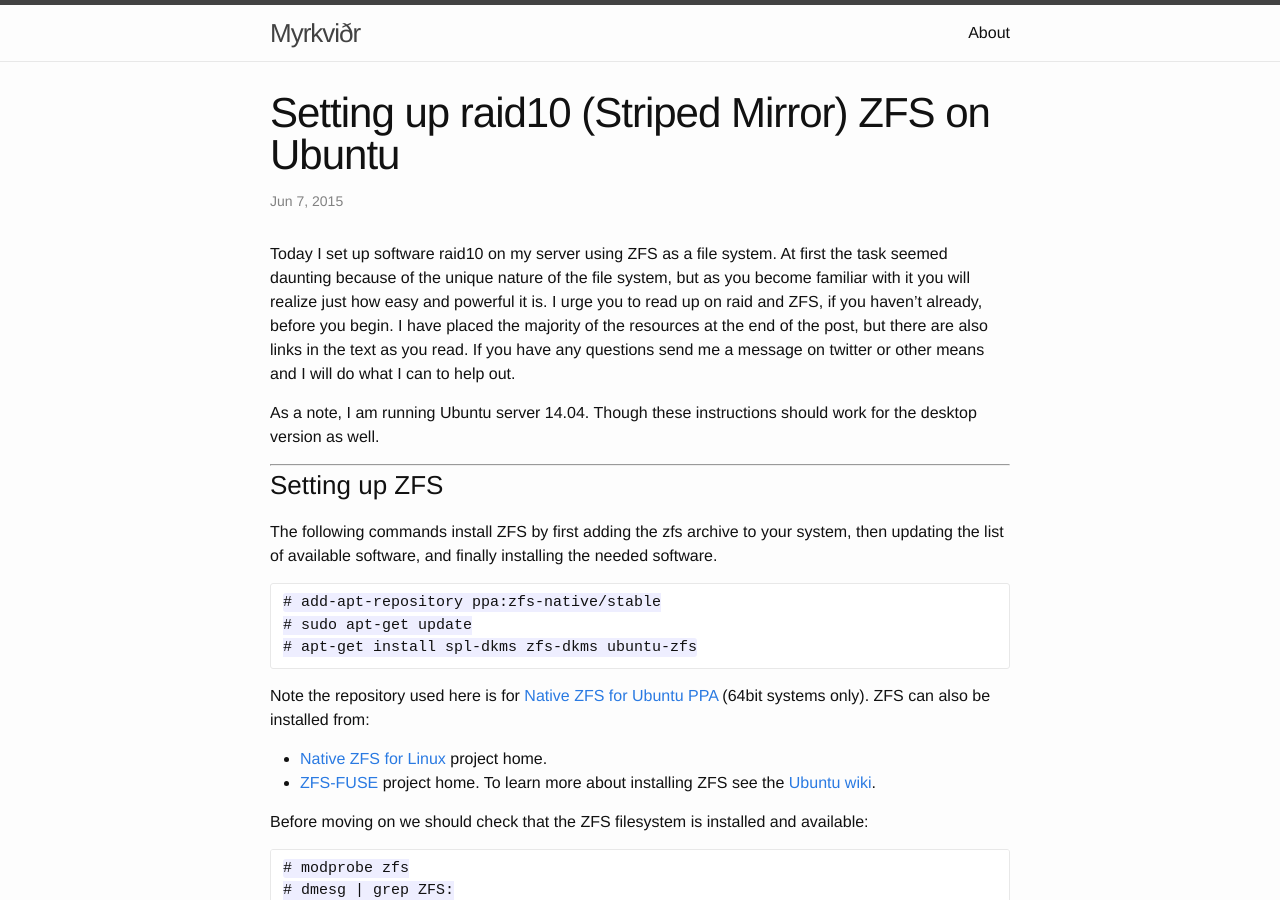
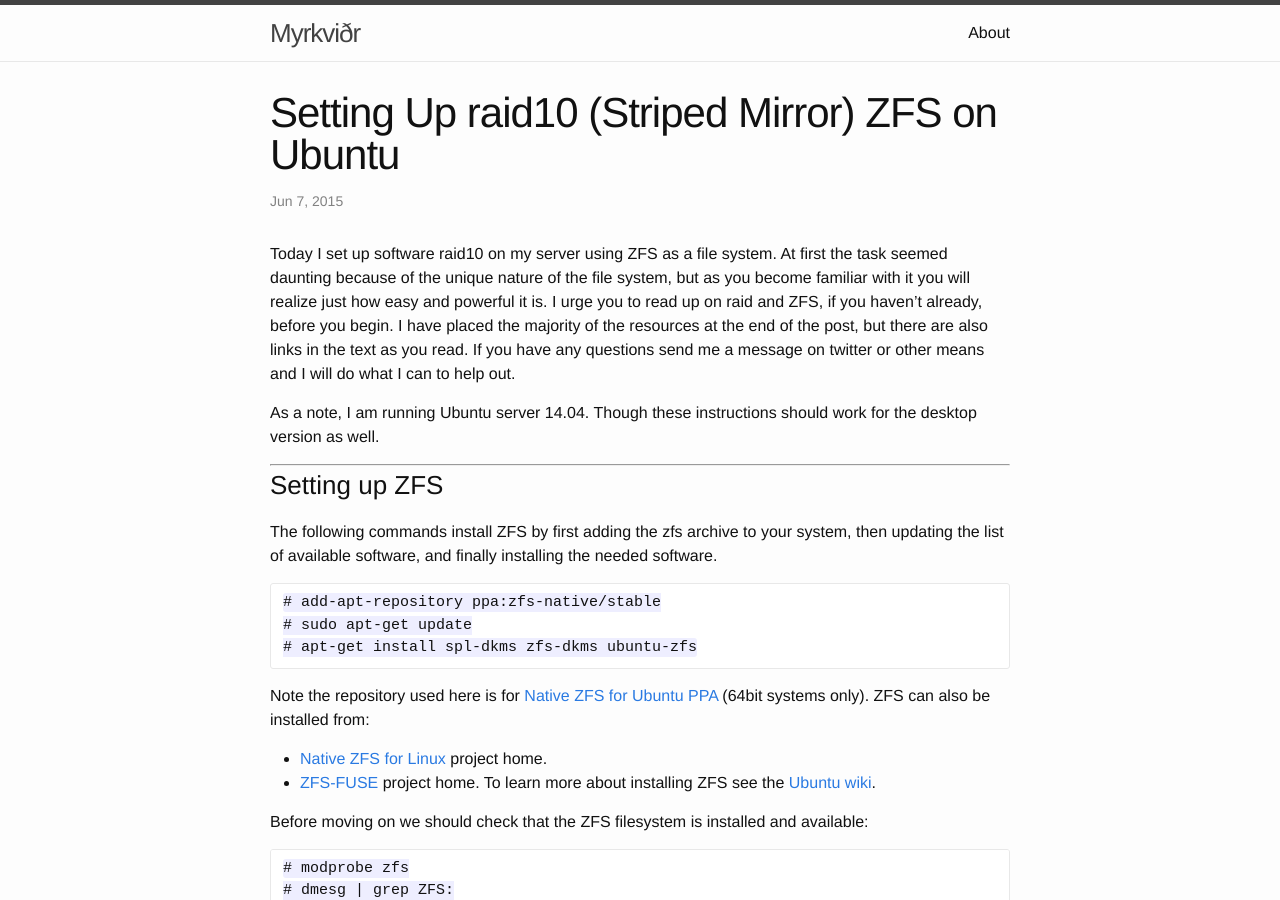
Before and after one commit to HaydenElza/blog, a Jekyll site: the page built from _posts/2015-06-07-ZFS.md, in a window 1280 px wide and 900 px high. Built offline with Jekyll 4.4.1, drawn with Linux system fonts in a browser that asks for light colours.

```diff
--- a/_posts/2015-06-07-ZFS.md
+++ b/_posts/2015-06-07-ZFS.md
@@ -2,7 +2,7 @@
 date: 2015-06-07
 layout: post
 slug:
-title: "Setting up raid10 (Striped Mirror) ZFS on Ubuntu"
+title: "Setting Up raid10 (Striped Mirror) ZFS on Ubuntu"
 categories:
 - linux
 tag:
```
